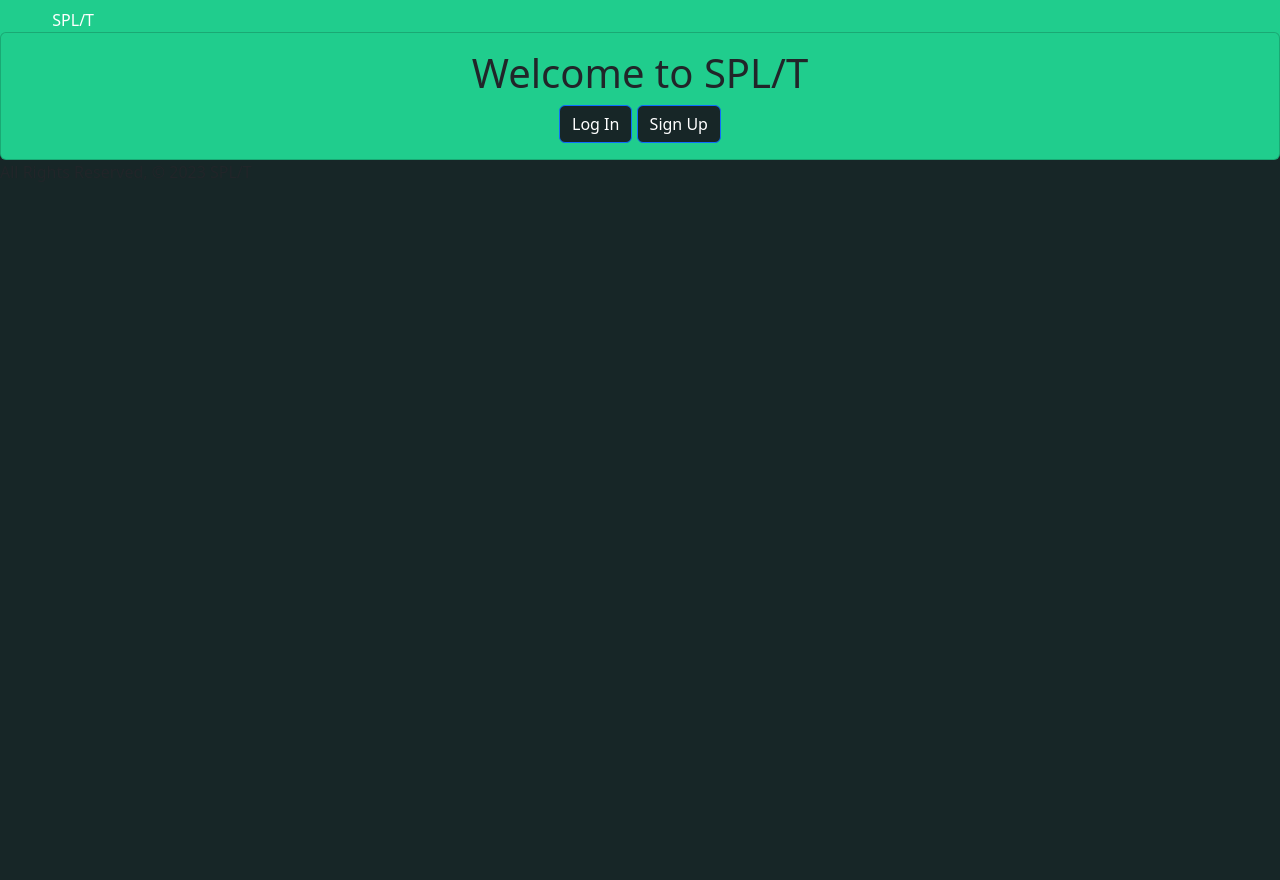
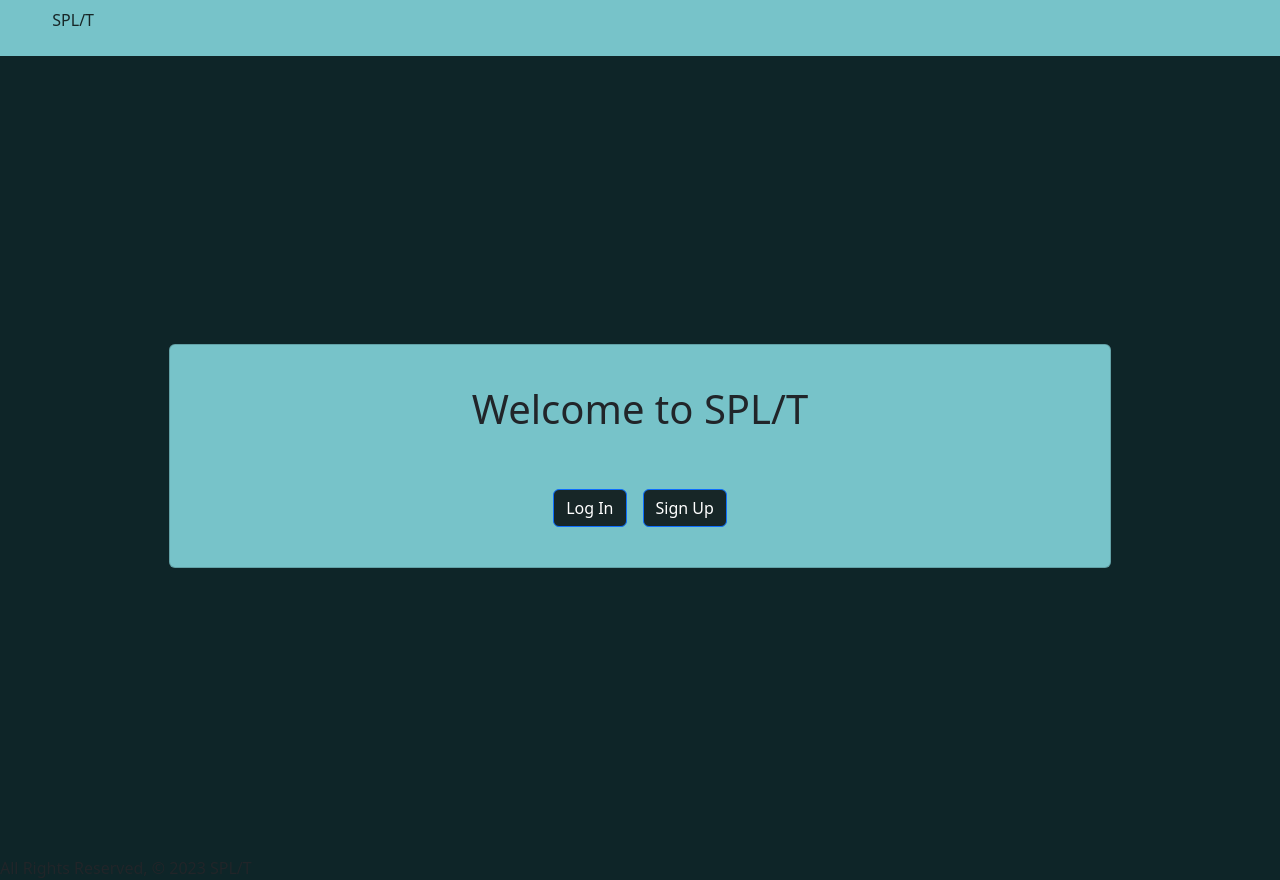
Before and after one commit to shelbyyy16/Capstone-Project, a Django app: page / in a window 1280 px wide. Before the commit the page ends 160 px from the top, so only its background shows below. Run offline with Django 5.2, Linux system fonts and the light colour scheme.

Commit message:
css to home page

```diff
--- a/main_app/static/css/style.css
+++ b/main_app/static/css/style.css
@@ -2,20 +2,20 @@ body {
     display: flex;
     min-height: 100vh;
     flex-direction: column;
-    background-color: #172627;
+    background-color: #0e2528;
 }
 
 .custom-card-color {
-    background-color: #20cd8d;
+    background-color: #77c3c9;
   }
 
 .custom-nav-color {
-    background-color: #20cd8d;
+    background-color: #77c3c9;
 
 }
 
 .custom-bg {
-  background-color: #24cb8b;
+  background-color: #77c3c9;
 }
 
 a {
@@ -24,11 +24,17 @@ a {
 
   }
 
-  .equal-height-cards {
+.equal-height-cards {
     display: flex;
     flex-wrap: wrap;
   }
-  .equal-height-cards > .col {
+.equal-height-cards > .col {
     display: flex;
     flex-direction: column;
   }
+
+main {
+  display: flex;
+  justify-content: center;
+  align-items: center;
+}
--- a/main_app/templates/base.html
+++ b/main_app/templates/base.html
@@ -19,21 +19,21 @@
       <nav class="navbar navbar-expand-lg custom-nav-color">
         <div class="container-fluid custom-nav-color">
           <ul>
-            <div><a href="/">&nbsp;&nbsp;SPL/T</a></div>
+            <div><a href="/" style="color: #172627">&nbsp;&nbsp;SPL/T</a></div>
           </ul>
           {% if user.is_authenticated %}
           <div class="nav-item dropdown">
             <a class="nav-link dropdown-toggle" href="#" role="button" data-bs-toggle="dropdown" aria-expanded="false">
               Hello, {{ user.username }}
             </a>
-          <ul class="dropdown-menu custom-card-color">
-            <li><a href="{% url 'groups_index' %}">Your Groups</a></li>
-            <li><a href="{% url 'create_group' %}">Create Group</a></li>
-            <li><a href="{% url 'expenses_index' %}">Your Expenses</a></li>
-            <li><a href="{% url 'create_expense' %}">Add an Expense</a></li>
+          <ul class="dropdown-menu custom-card-color" >
+            <li ><a href="{% url 'groups_index' %}" style="color: #172627">Your Groups</a></li>
+            <li ><a href="{% url 'create_group' %}" style="color: #172627">Create Group</a></li>
+            <li><a href="{% url 'expenses_index' %}" style="color: #172627">Your Expenses</a></li>
+            <li><a href="{% url 'create_expense' %}" style="color: #172627">Add an Expense</a></li>
             <li><form action="{% url 'logout' %}" method="POST">
               {% csrf_token%}
-              <button type="submit" class="btn">Log Out</button>
+              <button type="submit" class="btn" style="color: #172627">Log Out</button>
             </form>
             </li>
           </ul>
--- a/main_app/templates/home.html
+++ b/main_app/templates/home.html
@@ -1,20 +1,33 @@
-{% extends 'base.html' %}
-{% block content %}
+{% extends 'base.html' %} {% block content %}
+<div
+  class="container-fluid d-flex justify-content-center align-items-center text-center"
+  style="min-height: 100vh">
+  <div class="card w-75 m-3 custom-card-color">
+    <div class="card-body">
+        <br>
+      <h1 class="card-title">Welcome to SPL/T</h1>
+      <br>
+      <br>
+      <div class="d-flex justify-content-center">
+        {% if user.is_authenticated %}
+        <button class="btn btn-primary mx-2" style="background-color: #172627">
+          <a href="{% url 'groups_index' %}">View Your Groups</a>
+        </button>
+        <button class="btn btn-primary mx-2" style="background-color: #172627">
+          <a href="{% url 'expenses_index' %}">View Your Expenses</a>
+        </button>
+        {% else %}
+        <button class="btn btn-primary mx-2" style="background-color: #172627">
+          <a href="{% url 'login' %}">Log In</a>
+        </button>
+        <button class="btn btn-primary mx-2" style="background-color: #172627">
+          <a href="{% url 'signup' %}">Sign Up</a>
+        </button>
 
-<div class="row row-cols-1 row-cols-md-3 g-4"> </div>
-<div class="col">
-    <div class="card text-center custom-card-color">
-        <div class="card-body">
-            <h1 class="card-title">Welcome to SPL/T</h1>
-    {% if user.is_authenticated %}
-    <button class="btn btn-primary" style="background-color: #172627;"><a href="{% url 'groups_index' %}">View Your Groups</a></button>
-    <button class="btn btn-primary" style="background-color: #172627;"><a href="{% url 'expenses_index' %}">View Your Expenses</a></button>
-    {% else %}
-    <button class="btn btn-primary" style="background-color: #172627;"><a href="{% url 'login' %}">Log In</a></button>
-    <button class="btn btn-primary" style="background-color: #172627;"><a href="{% url 'signup' %}">Sign Up</a></button>
-    {% endif %}
-</div>
-</div>
-</div>
+        {% endif %}
+      </div>
+      <br>
+    </div>
+  </div>
 </div>
 {% endblock %}
```
